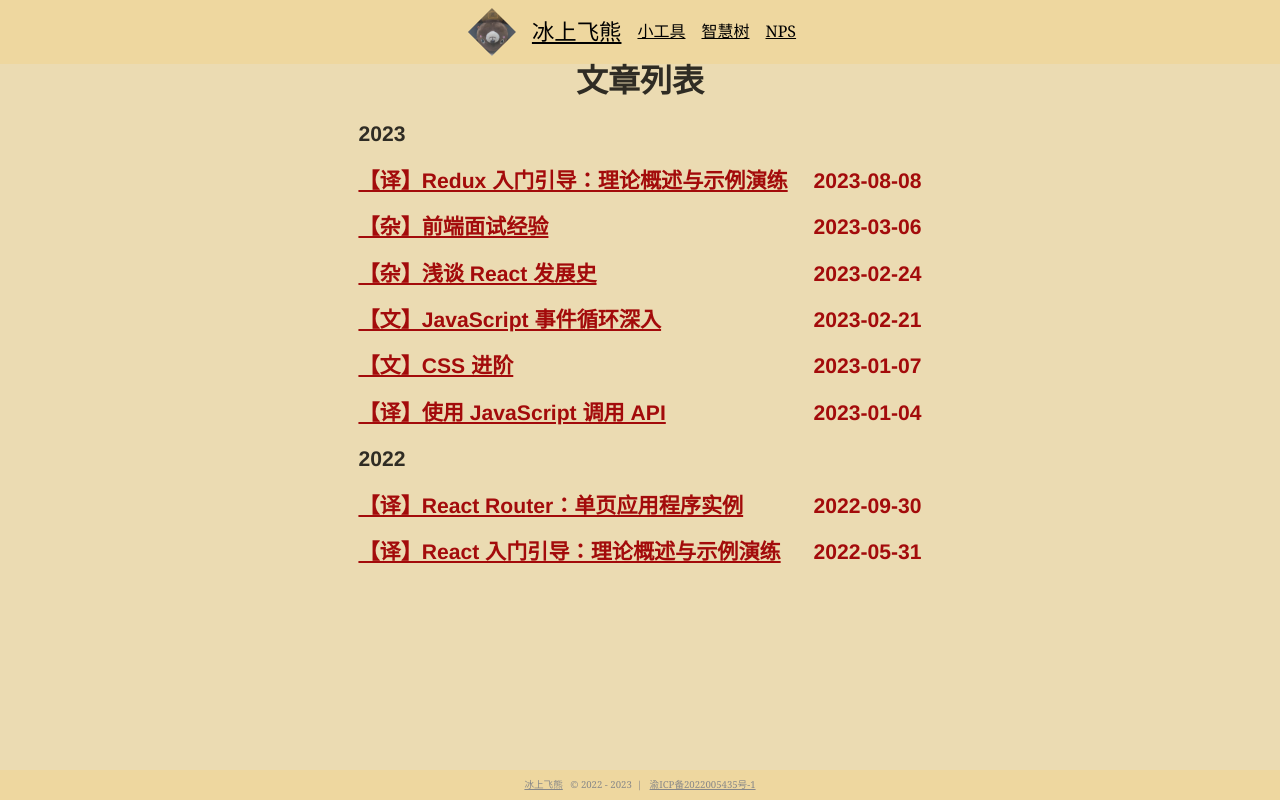
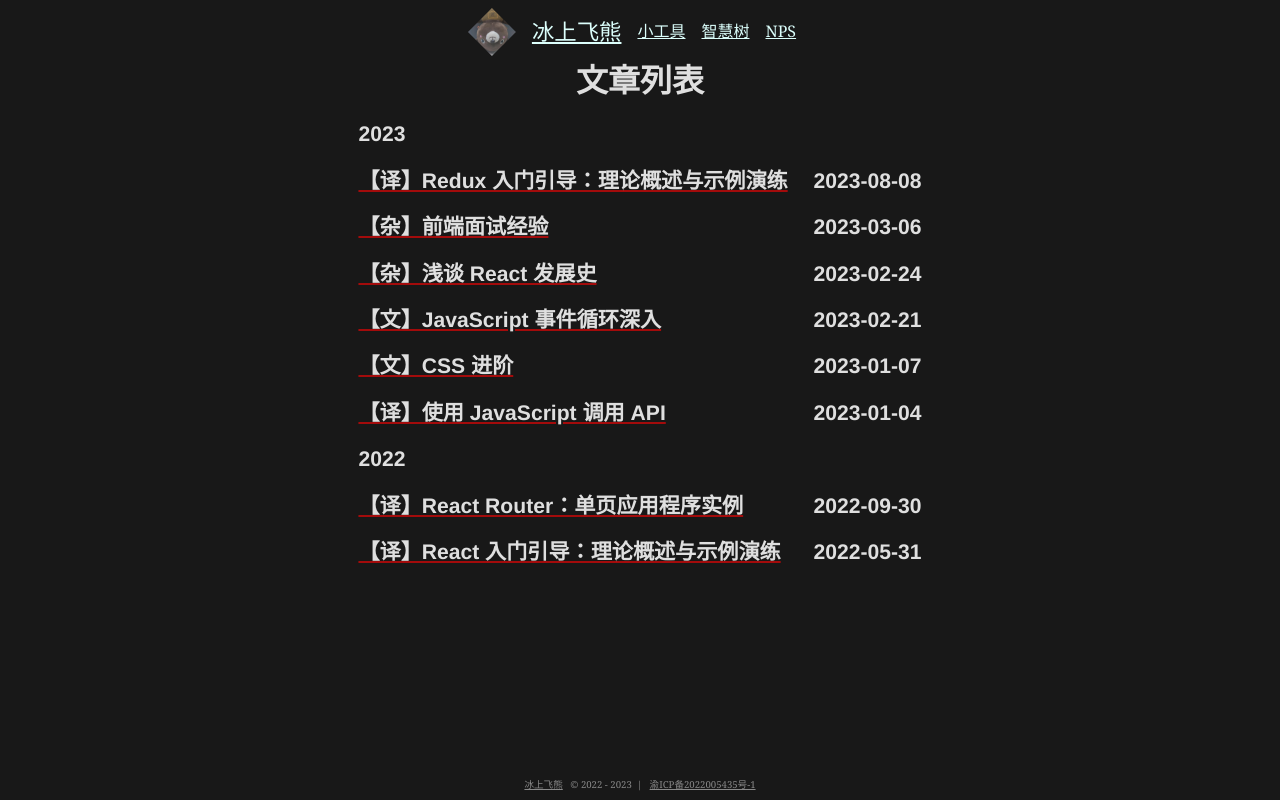
Before and after one commit to 0110wdj/blog, a Gatsby site: page / in a window 1280 px wide. Built offline with nearby package versions, Linux system fonts and the light colour scheme; Gatsby itself is replaced by a stand-in of ours; some packages are replaced by stand-ins of ours.

Commit message:
page style change

```diff
--- a/src/components/layout.js
+++ b/src/components/layout.js
@@ -4,7 +4,7 @@
  * @Authored: LiuJie
  * @Date: 2022-04-09 19:35:28
  * @LastEditors: LiuJie 626796235@qq.com
- * @LastEditTime: 2023-05-01 14:34:49
+ * @LastEditTime: 2023-08-08 10:19:45
  */
 import React from "react"
 import { useStaticQuery, Link, graphql } from "gatsby"
@@ -18,7 +18,8 @@ const ListLink = props => (
         style={{
             textShadow: `none`,
             backgroundImage: `none`,
-            color: '#000',
+            // color: '#000',
+            color: 'rgb(220 255 252)',
             marginRight: `1rem`,
             display: 'flex',
             alignItems: 'center',
@@ -85,7 +86,8 @@ export default function Home({ children }) {
                 display: 'flex',
                 flexFlow: 'column',
                 minHeight: '100vh',
-                width:'auto',
+                width: 'auto',
+                color: '#fffc'
             }}
         >
             {Header(data)}
@@ -93,6 +95,7 @@ export default function Home({ children }) {
                 flex: 1,
                 padding: '0 2rem',
                 margin: 'auto',
+                color: '#c1c1c1'
             }}
             >
                 {children}
--- a/src/styles/global.css
+++ b/src/styles/global.css
@@ -4,11 +4,24 @@ html {
   font-family: -apple-system, BlinkMacSystemFont, Segoe UI, Roboto, Oxygen,
     Ubuntu, Cantarell, Fira Sans, Droid Sans, Helvetica Neue, sans-serif;
   /* background-color: #6d695c; */
+  background-color: #181818;
+}
+
+h1,
+h2,
+h3,
+h4,
+h5 {
+  color: #dfdfdf;
+}
+blockquote {
+  color: hsl(0deg 1% 59.82% / 65%);
 }
 
 /* 页眉 */
 header {
   background-color: rgba(240, 214, 154, 78%);
+  background-color: #181818;
   display: flex;
   align-items: center;
   justify-content: center;
@@ -29,6 +42,7 @@ footer {
   font-size: 0.6rem;
   color: #888;
   background-color: rgba(240, 214, 154, 78%);
+  background-color: #181818;
 }
 
 /** 文章中的链接 */
@@ -68,6 +82,7 @@ footer a {
   background-image: linear-gradient(#eee 0.1em, transparent 0.1em);
   background-size: 100% 1.2em;
   max-width: 1200px;
+  background: transparent;
 }
 .blog-post-html .hljs {
   overflow-y: auto;
@@ -77,11 +92,13 @@ footer a {
 /** 文章内容样式干预 */
 .blog-post h1 {
   text-align: center;
+  color: #c1c1c1;
 }
 
 /*定义滚动条高宽及背景 高宽分别对应横竖滚动条的尺寸*/
 ::-webkit-scrollbar {
   background-color: #ebdbb2;
+  background-color: transparent;
   width: 9px;
   height: 9px;
 }
@@ -92,6 +109,7 @@ footer a {
   border-radius: 5px;
   box-shadow: inset 0 0 5px rgba(0, 0, 0, 0.5);
   cursor: pointer;
+  background: #5e6a9e;
 }
 
 /** 首页列表的标题 */
```
